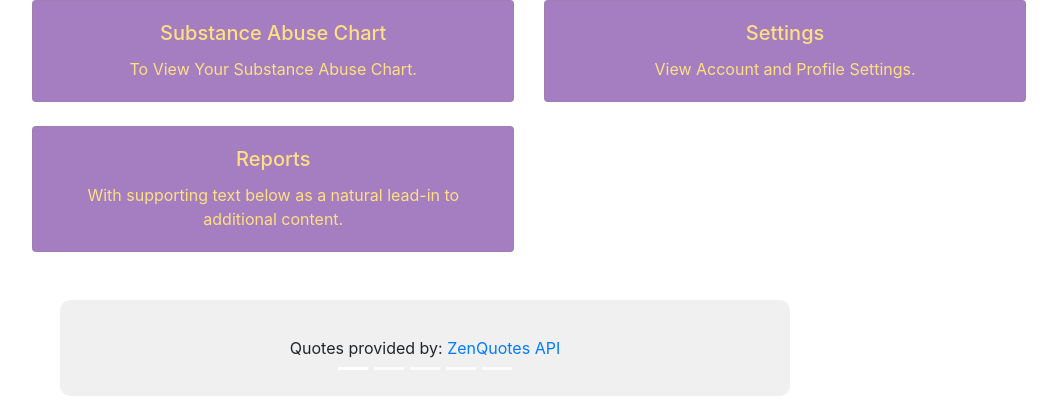
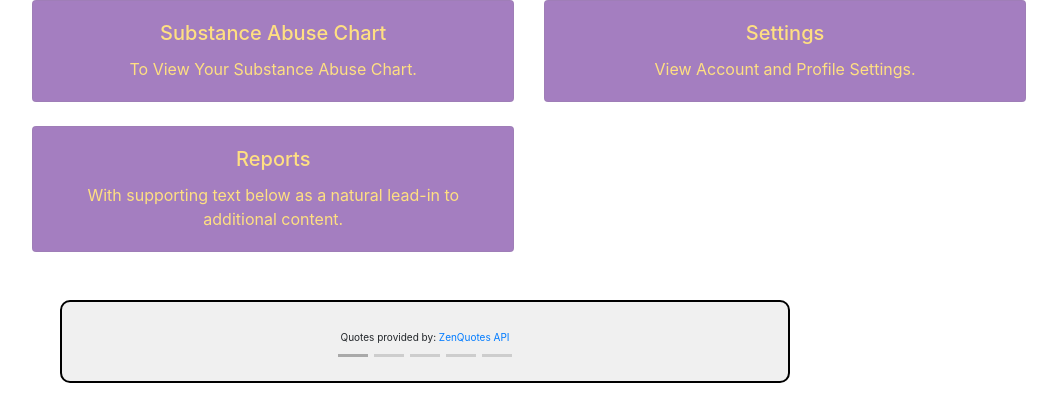
Before and after one commit to emilianochavezDLT/Mental_Health_Tracker, a Django app: page / in a window 1280 px wide. Shown: the part 510-918 px from the top of the page, without its empty margins (215-1272 px from the left). Run offline with Django 5.2, Linux system fonts and the light colour scheme; data that the repository does not hold is empty; parts of the project's set-up code (start-up, migrations or seed data) failed here and were passed over; some libraries are stand-ins or nearby versions.

Commit message:
minor changes to quote box

```diff
--- a/mh_tracker/templates/mh_tracker/home.html
+++ b/mh_tracker/templates/mh_tracker/home.html
@@ -23,6 +23,19 @@
     background-color: #f0f0f0; /* Set the background color of the box */
     padding: 20px; /* Add padding for spacing */
     border-radius: 10px; /* Add rounded corners */
+    border: 2px solid black;
+  }
+
+  .quote-margin{
+    margin-bottom: 25px;
+  }
+
+  .quote-ref{
+    font-size: 10px;
+  }
+
+  .carousel .carousel-indicators li {
+    background-color: darkgray;
   }
 
 </style>
@@ -109,16 +122,7 @@
         <div class="container pt-4">
 </div>
 
-<div class="carousel slide" data-ride="carousel">
-  <!-- Indicators -->
-  <ul class="carousel-indicators">
-    {% for quote in quotes %}
-    <li data-target="#demo" data-slide-to="{{ forloop.counter0 }}" {% if forloop.first %} class="active"{% endif %}></li>
-    {% endfor %}
-  </ul>
-
-
-  <div class="carousel slide" data-ride="carousel">
+  <div class="carousel slide quote-margin" data-ride="carousel" data-interal=8000>
     <!-- Indicators -->
     <ul class="carousel-indicators">
       {% for quote in quotes %}
@@ -134,8 +138,8 @@
           <div class="row">
             <div class="col-md-8 offset-md-2">
               <div class="quote-box">
-                <p>{{ quote|safe }}</p>
-                <p class="api-reference">Quotes provided by: <a href="https://zenquotes.io/" target="_blank">ZenQuotes API</a></p>
+                <h5>{{ quote|safe }}</h5>
+                <p class="api-reference quote-ref">Quotes provided by: <a href="https://zenquotes.io/" target="_blank">ZenQuotes API</a></p>
               </div>
             </div>
           </div>
```
